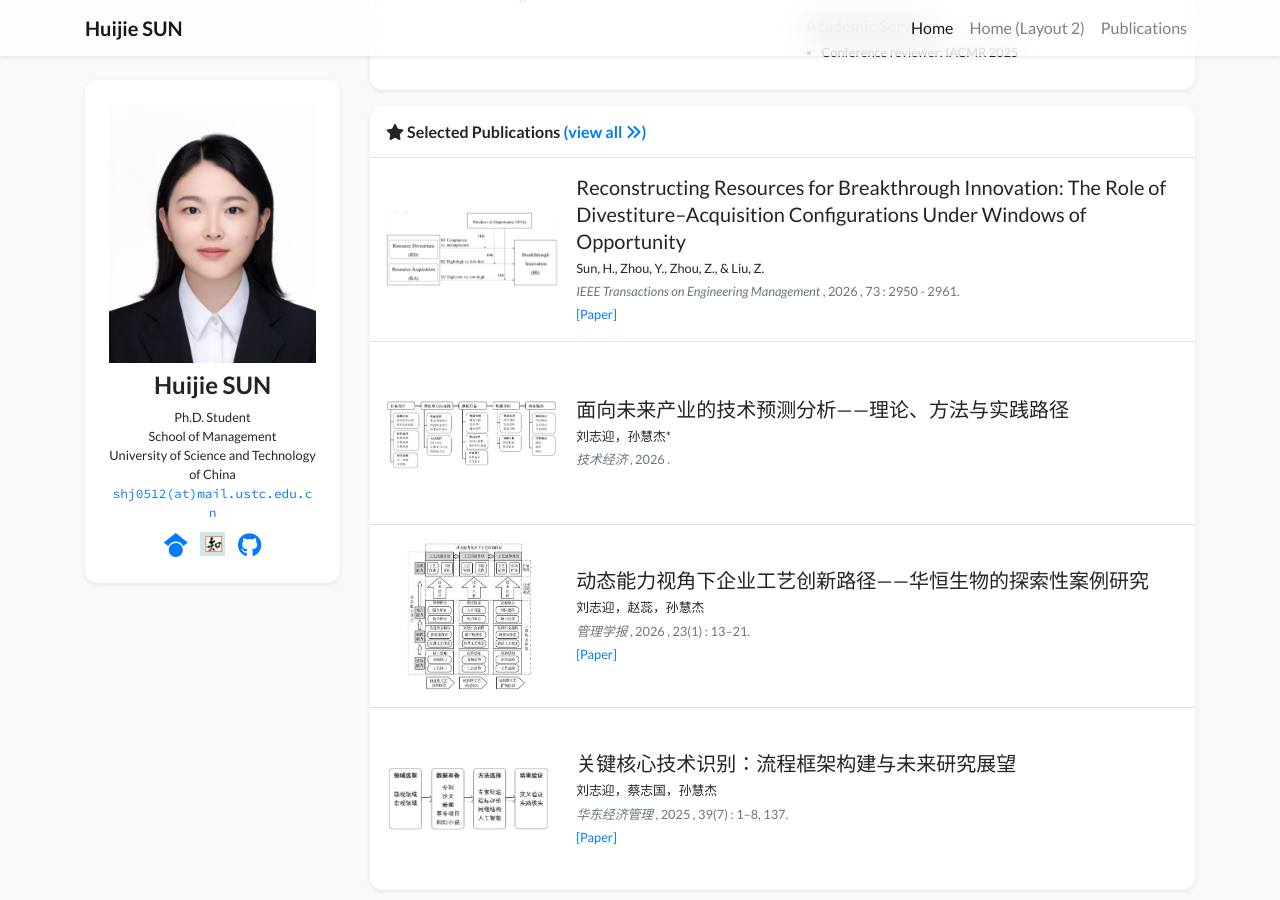
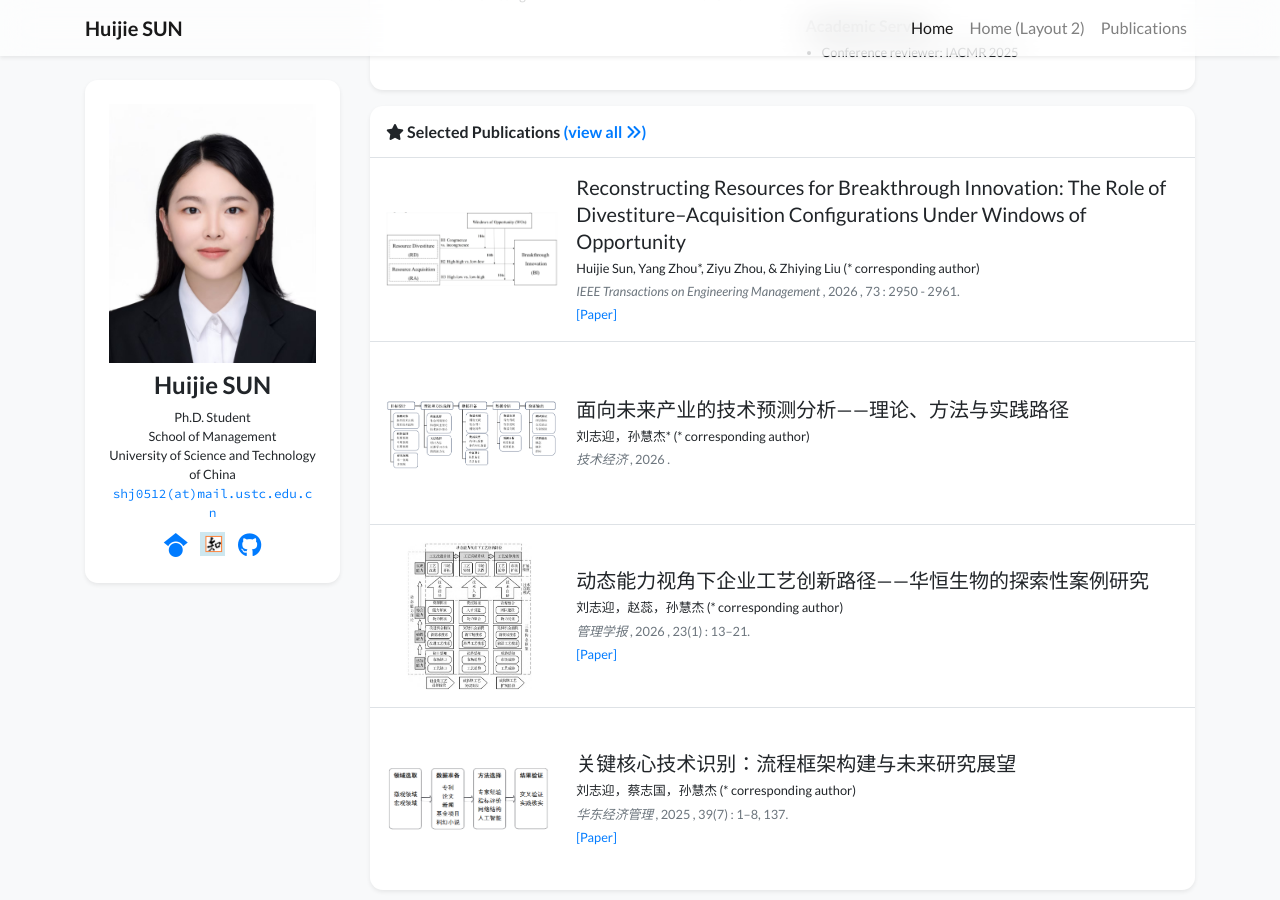
Before and after one commit to shj0512/shj0512.github.io, a Jekyll site: the page built from index.html, in a window 1280 px wide and 900 px high, scrolled down 660 px. Built offline with Jekyll 4.4.1, drawn with Linux system fonts in a browser that asks for light colours; nearby versions of some CDN libraries; a style sheet for code colours, icons or effects is not loaded.

Commit message:
Update research_outputs.yml

```diff
--- a/_data/research_outputs.yml
+++ b/_data/research_outputs.yml
@@ -3,7 +3,7 @@
 
 published:
 - title: "Reconstructing Resources for Breakthrough Innovation: The Role of Divestiture–Acquisition Configurations Under Windows of Opportunity"
-  authors: "Sun, H., Zhou, Y., Zhou, Z., & Liu, Z."
+  authors: "Huijie Sun, Yang Zhou*, Ziyu Zhou, & Zhiying Liu (* corresponding author)"
   venue: "IEEE Transactions on Engineering Management"
   year: "2026"
   volume: "73"
@@ -13,13 +13,13 @@ published:
     Paper: "https://doi.org/10.1109/TEM.2026.3680309/mm1"
 
 - title: "面向未来产业的技术预测分析——理论、方法与实践路径"
-  authors: "刘志迎，孙慧杰*"
+  authors: "刘志迎，孙慧杰* (* corresponding author)"
   venue: "技术经济"
   year: "2026"
   cover: "/assets/images/publications/2026-technology-forecasting.png"
 
 - title: "动态能力视角下企业工艺创新路径——华恒生物的探索性案例研究"
-  authors: "刘志迎，赵蕊，孙慧杰"
+  authors: "刘志迎，赵蕊，孙慧杰 (* corresponding author)"
   venue: "管理学报"
   year: "2026"
   volume: "23"
@@ -30,7 +30,7 @@ published:
     Paper: "https://doi.org/10.3969/j.issn.1672-884x.2026.01.002"
 
 - title: "关键核心技术识别：流程框架构建与未来研究展望"
-  authors: "刘志迎，蔡志国，孙慧杰"
+  authors: "刘志迎，蔡志国，孙慧杰 (* corresponding author)"
   venue: "华东经济管理"
   year: "2025"
   volume: "39"
```
